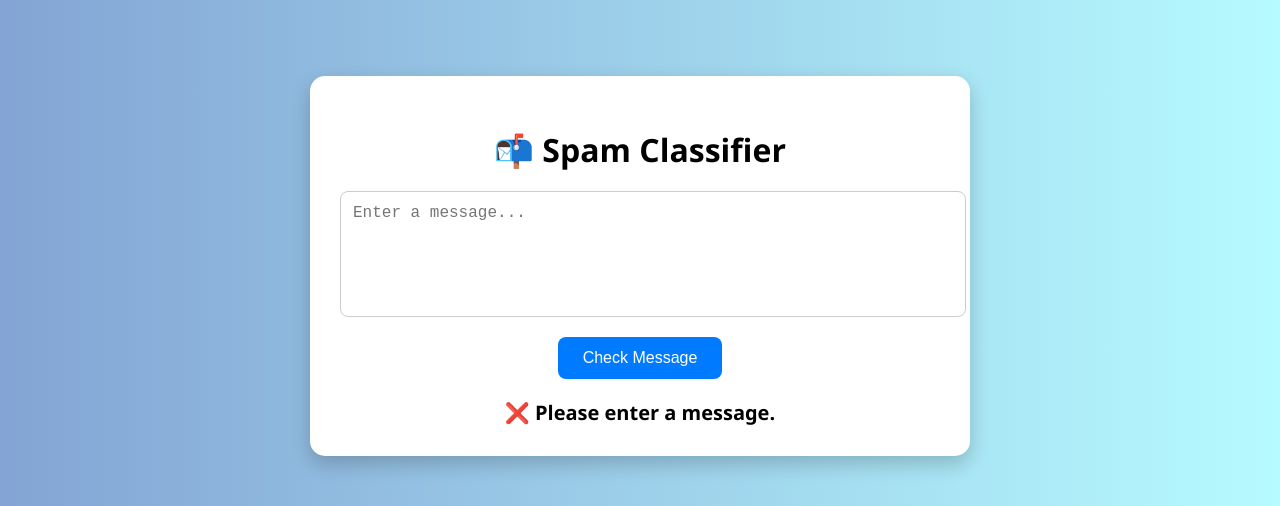
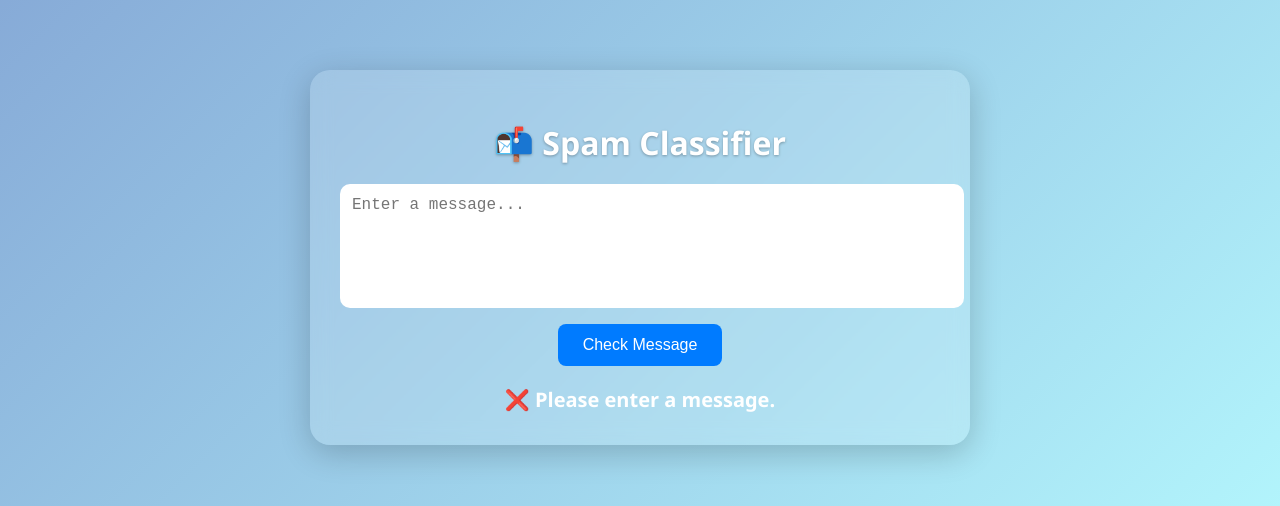
Before and after one commit to ogetynarendra/spam-classifier, a plain HTML site: page index.html in a window 1280 px wide. Both pictures are taken after a click on the button "Check Message". Shown: the part 162-668 px from the top of the page. Drawn offline with Linux system fonts and the light colour scheme.

Commit message:
UI Upgrade: animations, 3D tilt, typing effect

```diff
--- a/index.html
+++ b/index.html
@@ -6,26 +6,38 @@
   <style>
     body {
       font-family: "Segoe UI", sans-serif;
-      background: linear-gradient(to right, #83a4d4, #b6fbff);
+      background: linear-gradient(135deg, #83a4d4, #b6fbff);
       min-height: 100vh;
       display: flex;
       justify-content: center;
       align-items: center;
       padding: 20px;
+      margin: 0;
+      overflow-x: hidden;
     }
 
     .container {
-      background-color: #ffffff;
+      background: rgba(255, 255, 255, 0.15);
+      backdrop-filter: blur(10px);
+      -webkit-backdrop-filter: blur(10px);
+      border-radius: 20px;
+      box-shadow: 0 8px 32px rgba(0,0,0,0.2);
       padding: 30px;
-      border-radius: 15px;
-      box-shadow: 0 8px 20px rgba(0,0,0,0.2);
       width: 100%;
       max-width: 600px;
       text-align: center;
+      transition: transform 0.2s ease-in-out;
+      animation: fadeIn 1s ease-in-out;
+    }
+
+    .container:hover {
+      transform: rotateX(5deg) rotateY(5deg);
     }
 
     h1 {
       margin-bottom: 20px;
+      color: #ffffff;
+      text-shadow: 0 1px 3px rgba(0,0,0,0.3);
     }
 
     textarea {
@@ -33,35 +45,39 @@
       height: 100px;
       padding: 12px;
       font-size: 16px;
-      border: 1px solid #ccc;
-      border-radius: 8px;
+      border: none;
+      border-radius: 10px;
+      outline: none;
       resize: none;
+      margin-bottom: 10px;
     }
 
     button {
-      margin-top: 15px;
       padding: 12px 25px;
       font-size: 16px;
       border: none;
-      background-color: #007bff;
+      border-radius: 8px;
+      background: #007bff;
       color: white;
-      border-radius: 8px;
       cursor: pointer;
-      transition: background-color 0.3s ease;
+      transition: all 0.3s ease;
     }
 
     button:hover {
-      background-color: #0056b3;
+      background: #0056b3;
+      transform: scale(1.05);
     }
 
     #result {
       margin-top: 20px;
       font-size: 20px;
       font-weight: bold;
+      color: #fff;
+      min-height: 30px;
     }
 
     .spam {
-      color: #d90429;
+      color: #ff3e3e;
     }
 
     .ham {
@@ -70,8 +86,8 @@
 
     .spinner {
       margin-top: 15px;
-      border: 4px solid #f3f3f3;
-      border-top: 4px solid #007bff;
+      border: 4px solid rgba(255,255,255,0.3);
+      border-top: 4px solid #ffffff;
       border-radius: 50%;
       width: 30px;
       height: 30px;
@@ -83,10 +99,33 @@
       0% { transform: rotate(0deg); }
       100% { transform: rotate(360deg); }
     }
+
+    @keyframes fadeIn {
+      from { opacity: 0; transform: scale(0.95); }
+      to { opacity: 1; transform: scale(1); }
+    }
+
+    @keyframes typing {
+      from { width: 0; }
+      to { width: 100%; }
+    }
+
+    .typing {
+      display: inline-block;
+      overflow: hidden;
+      white-space: nowrap;
+      border-right: 3px solid white;
+      animation: typing 1.5s steps(40, end), blink-caret 0.75s step-end infinite;
+    }
+
+    @keyframes blink-caret {
+      0%, 100% { border-color: transparent; }
+      50% { border-color: white; }
+    }
   </style>
 </head>
 <body>
-  <div class="container">
+  <div class="container" id="card">
     <h1>📬 Spam Classifier</h1>
     <textarea id="messageInput" placeholder="Enter a message..."></textarea><br>
     <button onclick="classifyMessage()">Check Message</button>
@@ -101,12 +140,14 @@
       const loader = document.getElementById("loading");
 
       resultDiv.textContent = "";
+      resultDiv.className = "";
+      loader.style.display = "inline-block";
+
       if (!message.trim()) {
+        loader.style.display = "none";
         resultDiv.textContent = "❌ Please enter a message.";
         return;
       }
-
-      loader.style.display = "inline-block";
 
       try {
         const response = await fetch("https://web-production-ec1e.up.railway.app/predict/", {
@@ -121,7 +162,8 @@
         loader.style.display = "none";
 
         const predictionClass = data.prediction === "Spam" ? "spam" : "ham";
-        resultDiv.innerHTML = `Prediction: <span class="${predictionClass}">${data.prediction}</span>`;
+        resultDiv.className = `typing ${predictionClass}`;
+        resultDiv.textContent = `Prediction: ${data.prediction}`;
       } catch (error) {
         loader.style.display = "none";
         resultDiv.textContent = "⚠️ Error: Could not reach the server.";
```
